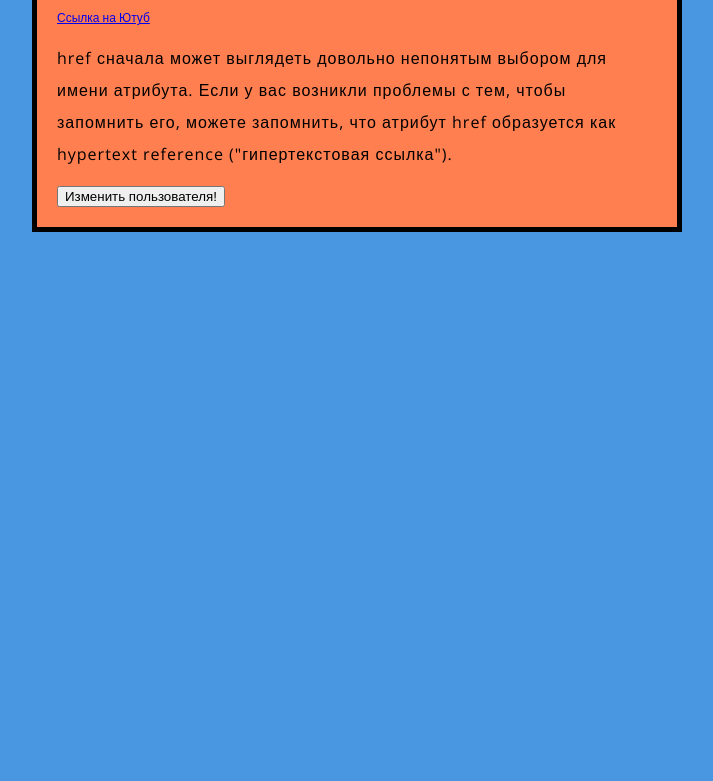
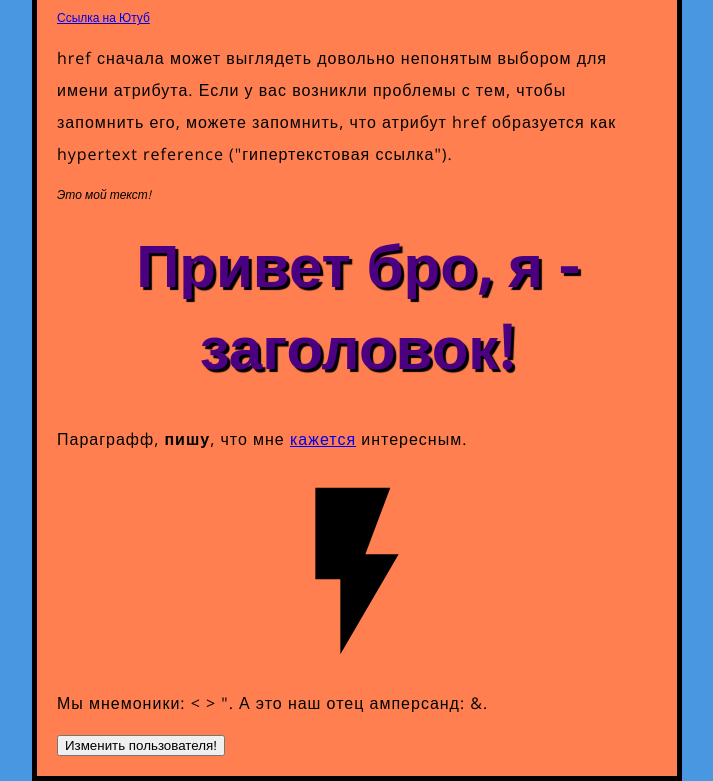
Before and after one commit to Cejeek/test-site, a plain HTML site: page index.html in a window 1280 px wide. Shown: the part 1129-1910 px from the top of the page, without its empty margins (283-996 px from the left). Before the commit the page ends 1361 px from the top, so only its background shows below. Drawn offline with nearby package versions, Linux system fonts and the light colour scheme.

Commit message:
ВОт и новый день и новый коммит

```diff
--- a/index.html
+++ b/index.html
@@ -41,6 +41,14 @@
         <a href="https://www.youtube.com" class="boy">Ссылка на Ютуб</a>
         <p>href сначала может выглядеть довольно непонятым выбором для имени атрибута. Если у вас возникли проблемы с тем, чтобы запомнить его, можете запомнить, что атрибут href образуется как hypertext reference ("гипертекстовая ссылка").</p>
 
+        <em>Это мой текст!</em>
+
+        <h1>Привет бро, я - заголовок!</h1>
+        <p>Параграфф, <strong>пишу</strong>, что мне <a target="_blank" href="https://www.youtube.com" title="Ет Юутьюб!">кажется</a> интересным.</p>
+        <img src="images/flash_on_black_48dp.svg" alt="Привет брооооооооо!">
+        <p>Мы мнемоники: &lt; &gt; &QUOT;. А это наш отец амперсанд: &amp;.</p>
+
+
 
 
 
```
